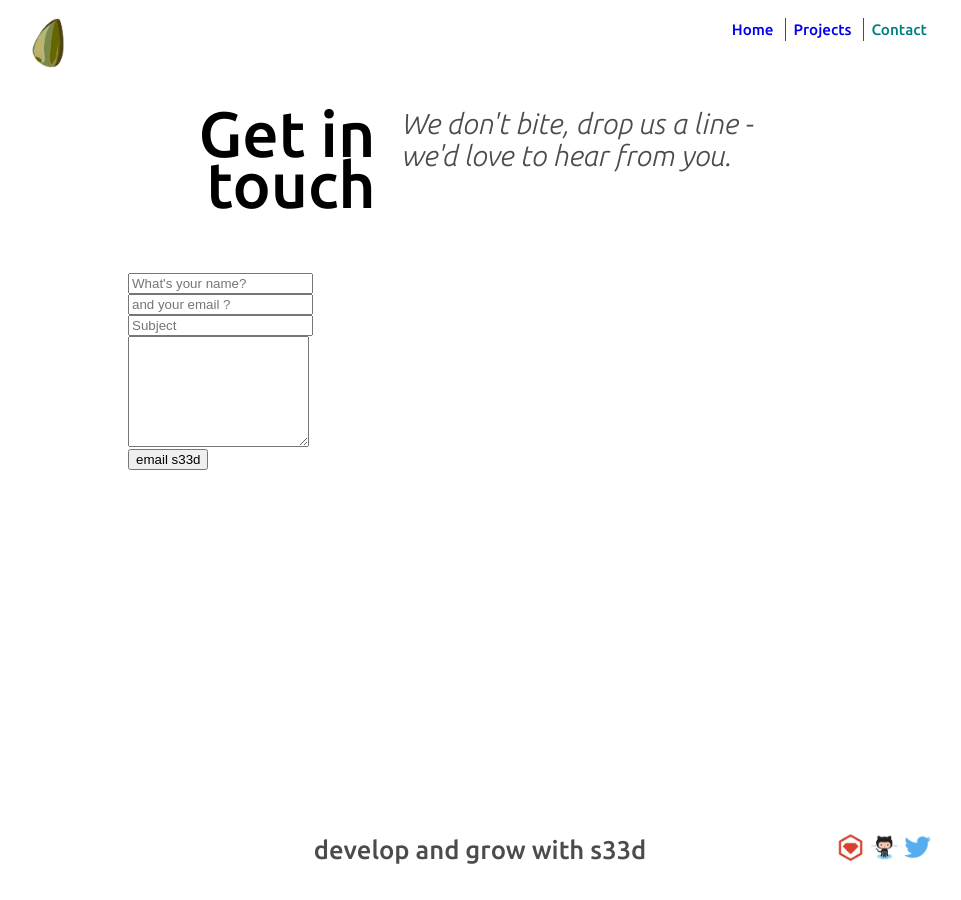
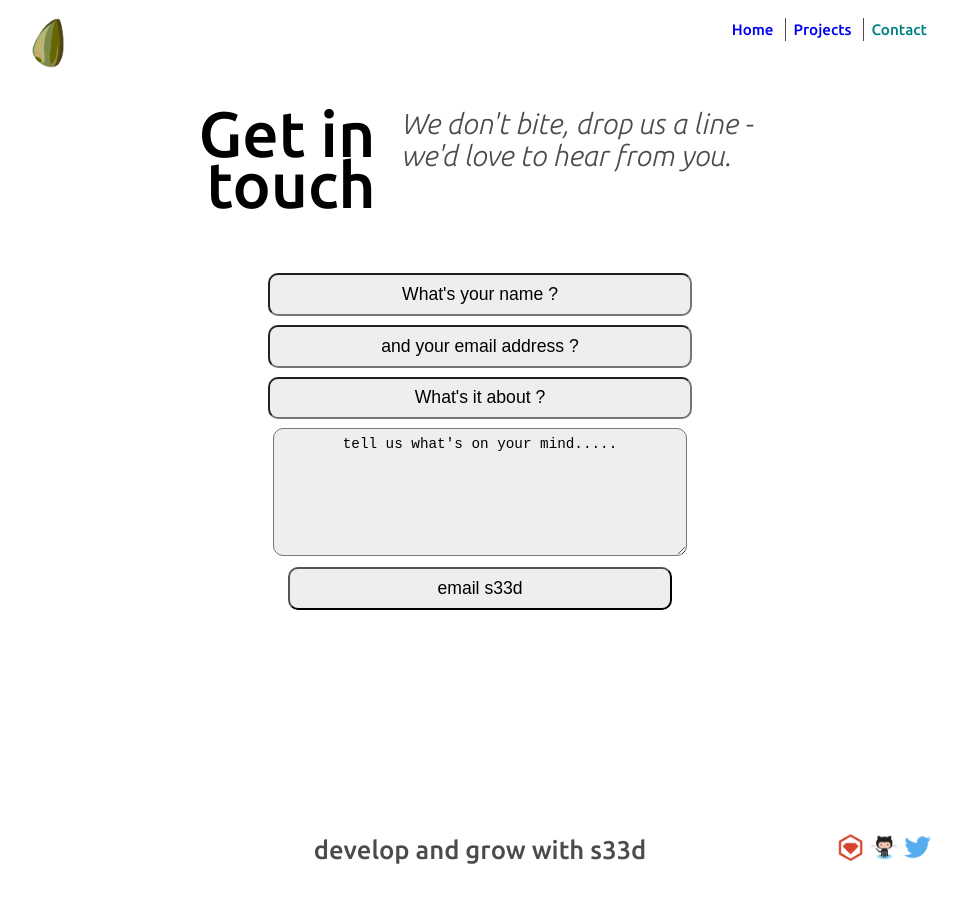
Before and after one commit to s33dco/s33dsite, a Jekyll site: the page built from contact/index.html, in a window 1280 px wide. Shown: the whole page, without its empty margins (160-1121 px from the left). Built offline with Jekyll 4.4.1, drawn with Linux system fonts in a browser that asks for light colours; nearby versions of some CDN libraries.

Commit message:
contact page styling

```diff
--- a/contact/index.html
+++ b/contact/index.html
@@ -14,22 +14,23 @@ email: code@s33d.co
 </div>
 
 <div class="main-section">
+	<div class="contact-form">
 		<form action="https://s33dcontact.herokuapp.com/send_email" method="POST">
 			<div class="form-group">
-			<input type="text" name="name" class="form-control" placeholder="What's your name?" required>
+				<input type="text" name="name" class="form-control" placeholder="What's your name ?" required>
 			</div>
 			<div class="form-group">
-			<input type="email" name="email" class="form-control" placeholder="and your email ?" required>
+				<input type="email" name="email" class="form-control" placeholder="and your email address ?" required>
 			</div>
 			<div class="form-group">
-			<input type="text" name="subject" class="form-control" placeholder="Subject" required>
+				<input type="text" name="subject" class="form-control" placeholder="What's it about ?" required>
 			</div>
 			<div class="form-group">
-			<textarea class="form-control" name="message" rows="7" placeholder="Message" required>
-			</textarea>
+				<textarea class="form-control" name="message" rows="7" placeholder="tell us what's on your mind....." required></textarea>
 			</div>
-		<div class="text-center">
-			<input type="submit" value="email s33d" class="btn btn-primary">
+			<div class="form-group">
+				<input type="submit" value="email s33d" class="form-control">
 			</div>
 		</form>
 	</div>
+</div>
--- a/css/main.css
+++ b/css/main.css
@@ -278,7 +278,36 @@
     padding-left: 1vw;
   }
 
-/*--------------------------------END-*/
+/*---contact form-----------*/
+
+.form-group{
+  margin: 1vh auto;
+  text-align: center;
+}
+
+.form-control {
+  background-color: #eee;
+  border-radius: 10px;
+  font-size: 1.1em;
+  padding : 0.5em 1em;
+  text-align: center;
+  width: 30vw;
+}
+
+::-webkit-input-placeholder { /* Chrome/Opera/Safari */
+  color: #000;
+}
+::-moz-placeholder { /* Firefox 19+ */
+  color: #000;
+}
+:-ms-input-placeholder { /* IE 10+ */
+  color: #000;
+}
+:-moz-placeholder { /* Firefox 18- */
+  color: #000;
+}
+
+
 
 
 /*--RWD--------------------*/
```
Also changed, not shown: 2 other files. Lines whose indentation alone changed are shown as unchanged.
